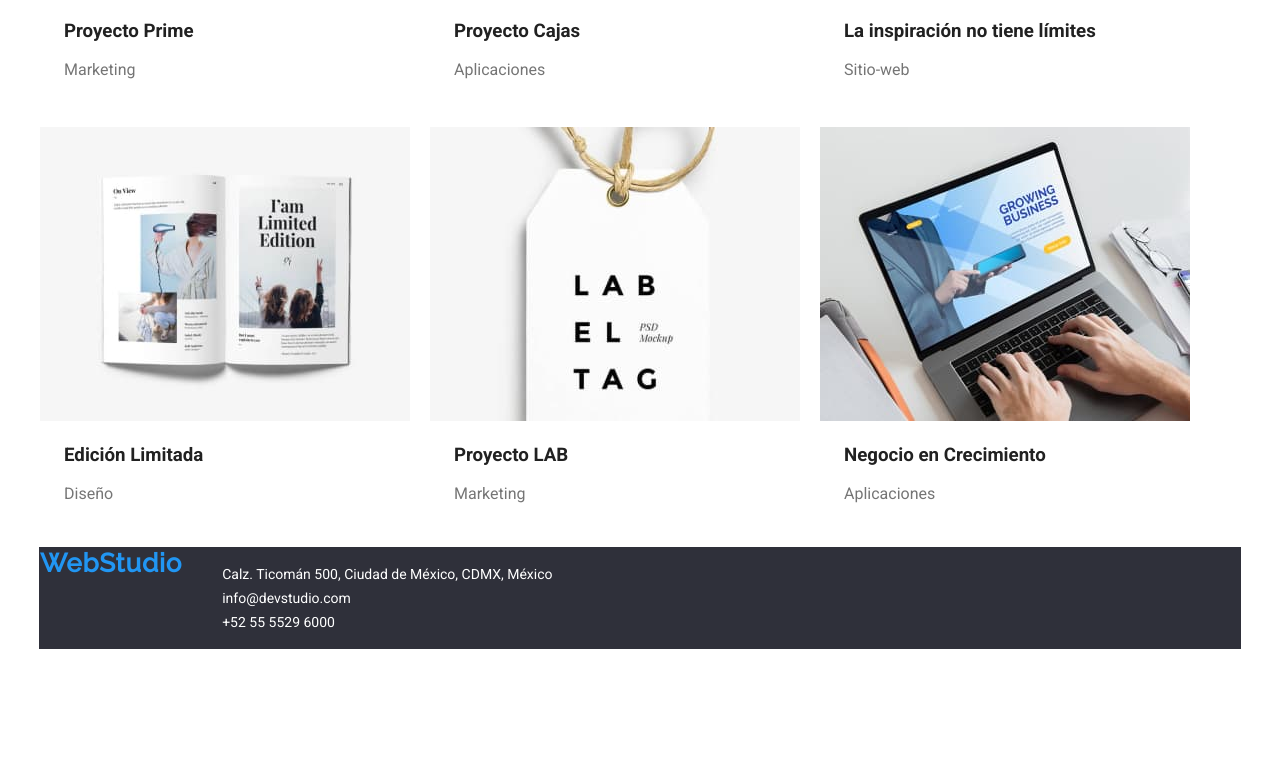
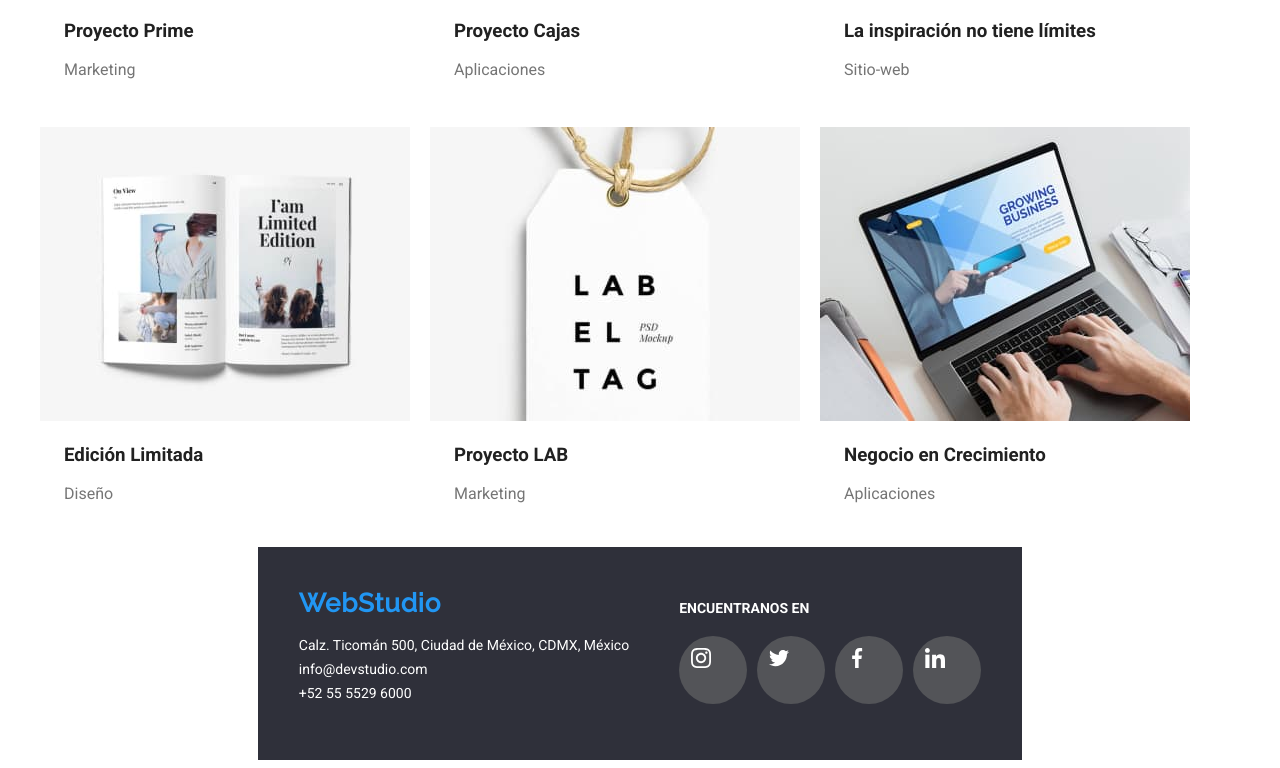
Before and after one commit to DianiMor/goit-markup-hw-04, a plain HTML site: page portafolio.html in a window 1280 px wide. Shown: the part 943-1711 px from the top of the page. Before the commit the page ends 1600 px from the top, so only its background shows below. Drawn offline with Linux system fonts and the light colour scheme.

Commit message:
main mod4 v4

```diff
--- a/CSS/Styless.css
+++ b/CSS/Styless.css
@@ -15,7 +15,7 @@ ul {
     display: flex;
     flex-wrap: wrap;
     align-content: center;
-    justify-content: flex-start;
+    justify-content: center;
     flex-direction: row;
 }
 
@@ -83,7 +83,7 @@ ul {
     padding-bottom: 30px;
 }
 
-.textoder{
+/* .textoder{
     font-style: normal;
     font-weight: 500;
     font-size: 14px;
@@ -97,7 +97,7 @@ ul {
 
 .textoder:hover{
     color: #2196F3;
-}
+} */
 
 
 .txtsuperior:hover {
--- a/portafolio.html
+++ b/portafolio.html
@@ -28,10 +28,10 @@
 
         <ul class="container-header-hijo2">
           <li>
-            <a href="mailto:info@devstudio.com" class="txtsuperior">info@devstudio.com</a>
+            <a href="mailto:info@devstudio.com" class="txtsuperior"><svg class="icon-header"><use href="./images/icons.svg#icon-sobre"></use></svg>info@devstudio.com</a>
           </li>
           <li>
-            <a href="tel:+525555296000" class="txtsuperior">+52 55 5529 6000</a>
+            <a href="tel:+525555296000" class="txtsuperior"><svg class="icon-header"><use href="./images/icons.svg#icon-telfono-inteligente"></use></svg>+52 55 5529 6000</a>
           </li>
         </ul>
       </div>
@@ -173,9 +173,9 @@
             </div>
           </Section>
       </main>
-
       <footer class="footer">
-        <div class="container">
+        <div class="container-footer">
+          <div>
             <a class="webfooter" href="#">WebStudio</a>
             <address>
             <ul>
@@ -184,7 +184,33 @@
               <li><a class="txtfooter" href="tel:+525555296000">+52 55 5529 6000</a></li>
             </ul>
           </address>
+        </div>
+
+        <div>
+          <h2 class="encuentranos-h2">ENCUENTRANOS EN</h2>
+          <ul class="lista-redes-footer">
+            <li class="redes-footer">
+              <svg class="icon-redes-footer">
+                <use href="./images/icons.svg#icon-instagram-1"></use>
+              </svg>
+            </li>
+            <li class="redes-footer">
+              <svg class="icon-redes-footer">
+                <use href="./images/icons.svg#icon-twitter-2"></use>
+              </svg>
+            </li>
+            <li class="redes-footer">
+              <svg class="icon-redes-footer">
+                <use href="./images/icons.svg#icon-facebook-3" ></use>
+              </svg>
+            </li>
+            <li class="redes-footer">
+              <svg class="icon-redes-footer">
+                <use href="./images/icons.svg#icon-linkedin-4" ></use>
+              </svg>
+            </li>
+          </div>
+        </div>
       </footer>
-        </div>
       </body>
       </html>
```
Lines whose indentation alone changed are shown as unchanged.
